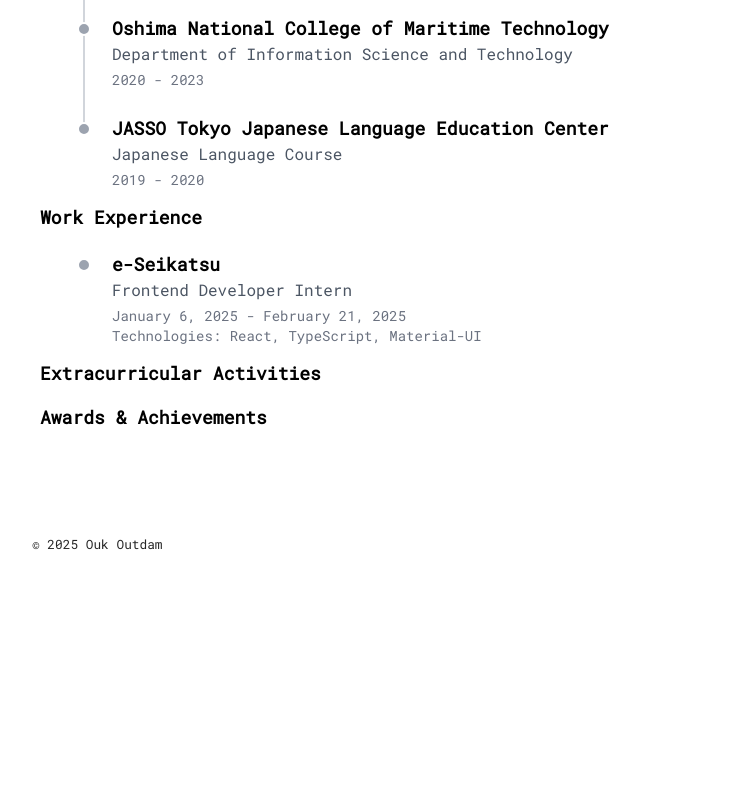
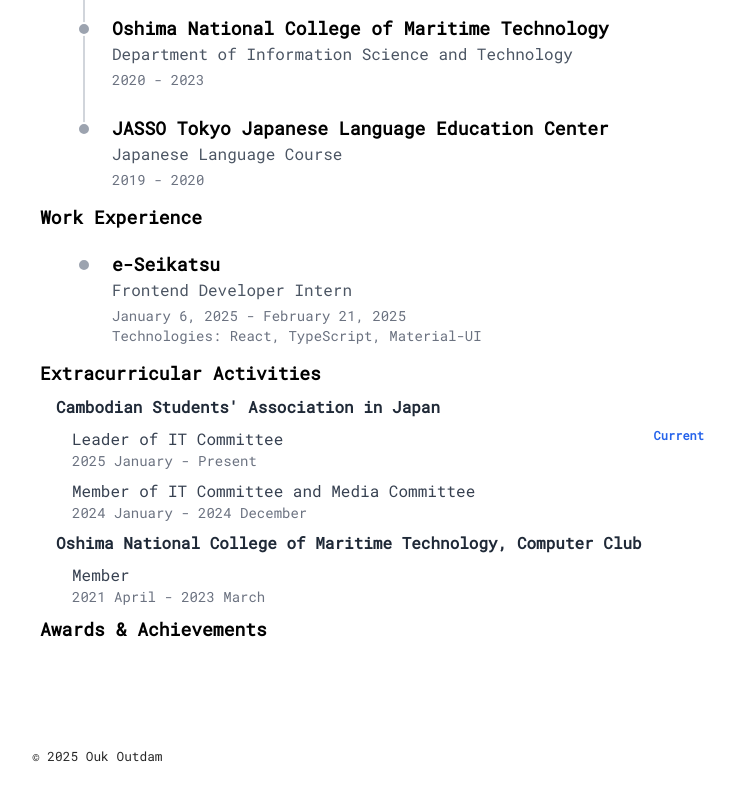
Before and after one commit to oukoutdam/personal-homepage, a Next.js app: page /resume in a window 1280 px wide. Shown: the part 1437-2237 px from the top of the page, without its empty margins (208-943 px from the left). Before the commit the page ends 2031 px from the top, so only its background shows below. Built offline with nearby package versions, Linux system fonts and the light colour scheme.

Commit message:
Add Extracurricular

```diff
--- a/src/app/resume/page.tsx
+++ b/src/app/resume/page.tsx
@@ -1,8 +1,9 @@
 import Image from 'next/image';
 import Heading from './components/Heading';
 import ProgressBlock from './components/ProgressBlock';
-import EducationTimeline from './education/EducationTimeline';
-import WorkTimeline from './work/WorkTimeline';
+import EducationTimeline from './sections/EducationTimeline';
+import WorkTimeline from './sections/WorkTimeline';
+import ExtracurricularActivities from './sections/ExtracurricularActivities';
 
 export default function Page() {
   return (
@@ -112,6 +113,7 @@ export default function Page() {
 
       <div>
         <Heading text='Extracurricular Activities' />
+        <ExtracurricularActivities />
       </div>
 
       <div>
--- /dev/null
+++ b/src/app/resume/sections/ExtracurricularActivities.tsx
@@ -0,0 +1,66 @@
+function ExtracurricularActivities() {
+  // Extracurricular activities data
+  const activities = [
+    {
+      organization: "Cambodian Students' Association in Japan",
+      roles: [
+        {
+          title: 'Leader of IT Committee',
+          period: '2025 January - Present',
+          current: true,
+        },
+        {
+          title: 'Member of IT Committee and Media Committee',
+          period: '2024 January - 2024 December',
+          current: false,
+        },
+      ],
+    },
+    {
+      organization:
+        'Oshima National College of Maritime Technology, Computer Club',
+      roles: [
+        {
+          title: 'Member',
+          period: '2021 April - 2023 March',
+          current: false,
+        },
+      ],
+    },
+  ];
+
+  return (
+    <div className='max-w-2xl pl-6'>
+      <div className='space-y-2'>
+        {activities.map((activity, index) => (
+          <div key={index}>
+            <h3 className='mb-2 text-base font-semibold text-gray-800'>
+              {activity.organization}
+            </h3>
+
+            <div className='ml-4 space-y-2'>
+              {activity.roles.map((role, roleIndex) => (
+                <div
+                  key={roleIndex}
+                  className='flex items-start justify-between'
+                >
+                  <div>
+                    <p className='font-medium text-gray-700'>{role.title}</p>
+                    <p className='text-sm text-gray-500'>{role.period}</p>
+                  </div>
+                  {role.current && (
+                    <span className='text-xs font-semibold text-blue-600'>
+                      Current
+                    </span>
+                  )}
+                </div>
+              ))}
+            </div>
+          </div>
+        ))}
+      </div>
+    </div>
+  );
+}
+
+export default ExtracurricularActivities;
```
Also changed, not shown: src/app/resume/sections/EducationTimeline.tsx (renamed from src/app/resume/education/EducationTimeline.tsx), src/app/resume/sections/WorkTimeline.tsx (renamed from src/app/resume/work/WorkTimeline.tsx).
